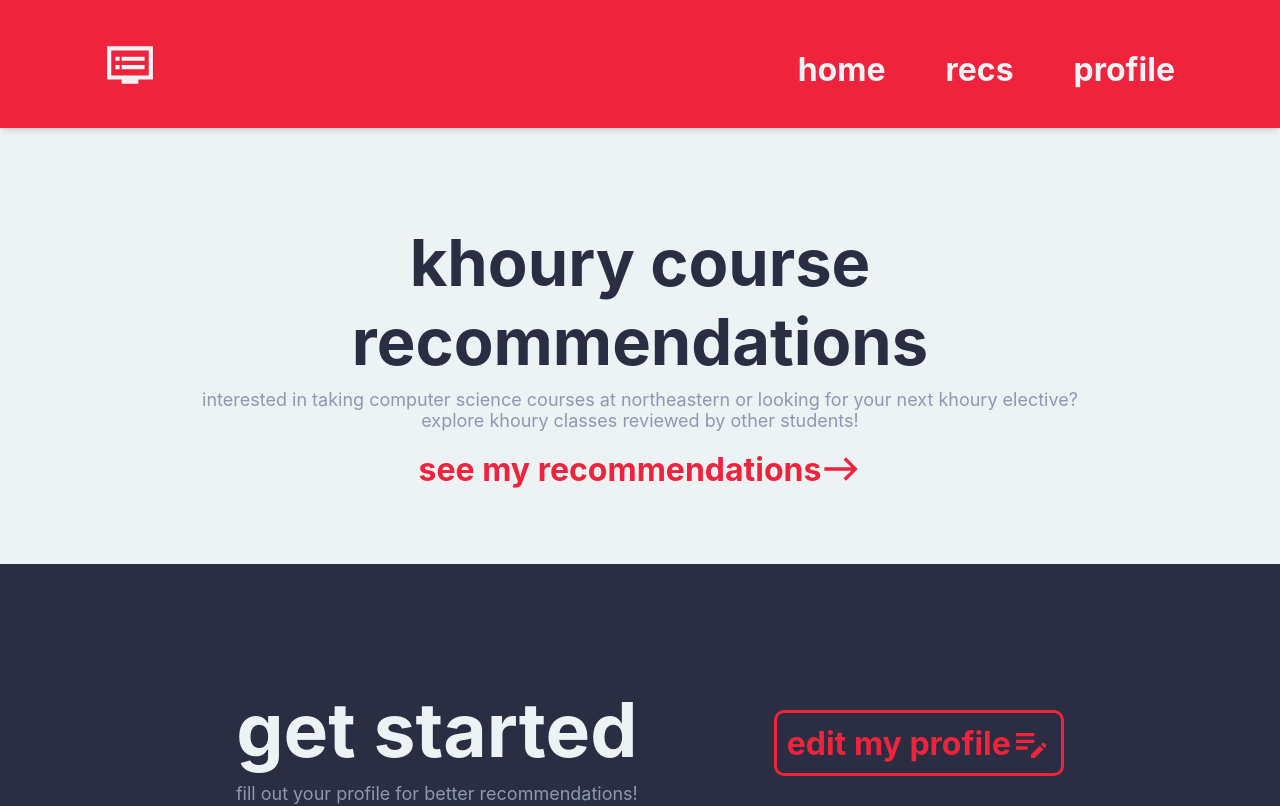
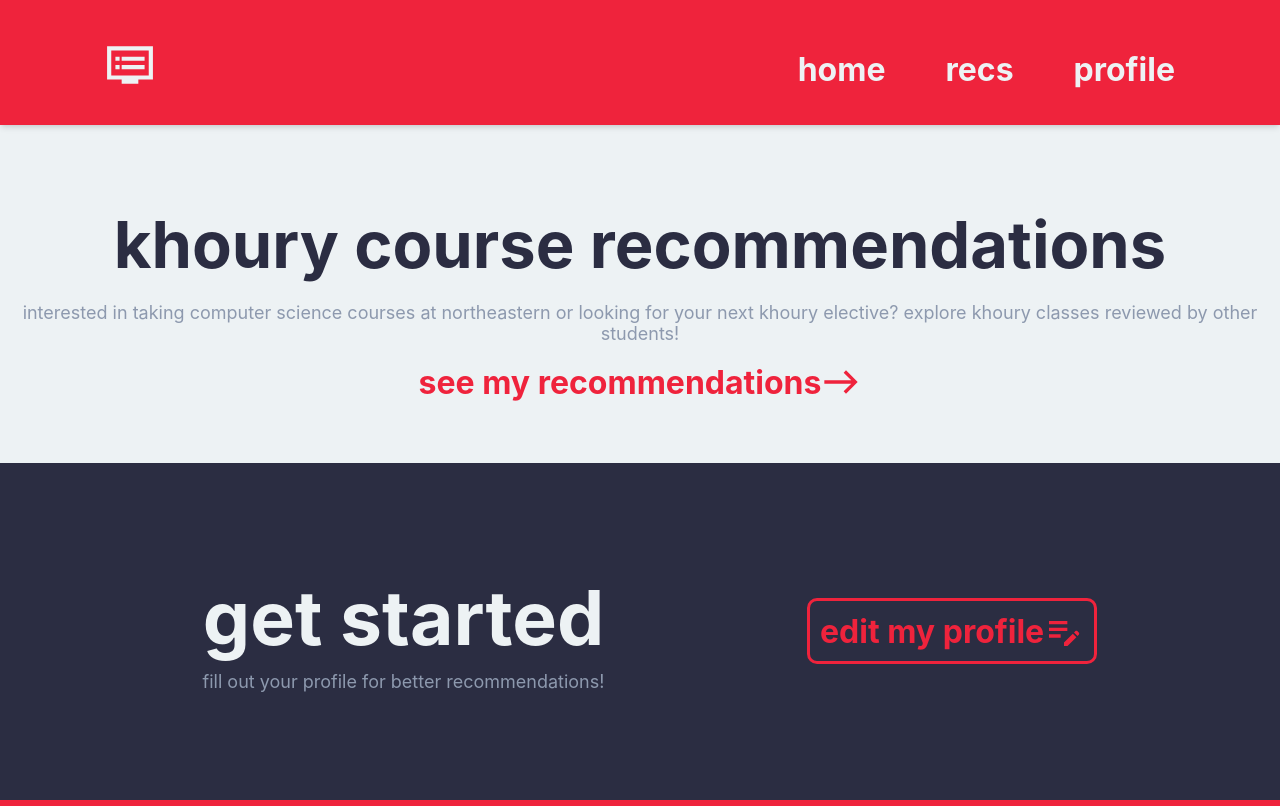
Before and after one commit to Oasis-NEU/f23-group17, a React (Create React App) app in the folder khoury-class-recs/: page / in a window 1280 px wide. Shown: the top 806 px of the page. Built offline with nearby package versions, Linux system fonts and the light colour scheme; the HTML template or start-up script is replaced by a standard one.

Commit message:
Added route for course details and other style improvements

```diff
--- a/khoury-class-recs/src/App.js
+++ b/khoury-class-recs/src/App.js
@@ -10,11 +10,12 @@
 import EditSavedCoursesPage from "./pages/user-profile/EditSavedCoursesPage";
 import EditReviewsPage from "./pages/user-profile/EditReviewsPage";
 import ScrollToTop from "./ScrollToTop";
+import CourseDetailsPage from "./pages/CourseDetailsPage";
 
 export default function App() {
   return (
     <div style={{ textAlign: "center" }}>
-    <ScrollToTop/>
+      <ScrollToTop />
       <Routes>
         <Route path="/" element={<HomePage />} />
         <Route
@@ -33,6 +34,7 @@
           element={<EditSavedCoursesPage />}
         />
         <Route path="/my-profile/edit-reviews" element={<EditReviewsPage />} />
+        <Route path="/courses/:ident" element={<CourseDetailsPage />} />
       </Routes>
     </div>
   );
--- a/khoury-class-recs/src/components/user-profile/ClassesTaken.js
+++ b/khoury-class-recs/src/components/user-profile/ClassesTaken.js
@@ -17,7 +17,7 @@
     <div className="user-profile-comp">
       <h2>classes you've taken</h2>
       {list ? (
-        <div>
+        <div style={{ minHeight: "50%" }}>
           {list.map((course) => (
             <CondensedCourseDescPreview
               ident={course.ident}
@@ -30,7 +30,7 @@
           ))}
         </div>
       ) : (
-        <div>
+        <div style={{ minHeight: "50%" }}>
           <p> you haven't taken any classes {" :( "} </p>
         </div>
       )}
--- a/khoury-class-recs/src/components/user-profile/SavedClasses.js
+++ b/khoury-class-recs/src/components/user-profile/SavedClasses.js
@@ -7,7 +7,7 @@
     <div className="user-profile-comp">
       <h2>your saved recommendations</h2>
       {list ? (
-        <div>
+        <div style={{ minHeight: "50%" }}>
           {list.map((course) => (
             <CondensedCourseDescPreview
               ident={course.ident}
@@ -20,7 +20,7 @@
           ))}
         </div>
       ) : (
-        <div>
+        <div style={{ minHeight: "50%" }}>
           <p> you haven't saved any classes {" :( "} </p>
         </div>
       )}
--- a/khoury-class-recs/src/components/user-profile/YourReviews.js
+++ b/khoury-class-recs/src/components/user-profile/YourReviews.js
@@ -5,7 +5,13 @@
   return (
     <div id="user-profile-reviews">
       <h2>your course reviews</h2>
-      {list ? <div></div> : <div>you haven't reviewed any classes</div>}
+      {list ? (
+        <div style={{ minHeight: "50%" }}> ze reviews</div>
+      ) : (
+        <div style={{ minHeight: "50%" }}>
+          you haven't reviewed any classes {" :("}
+        </div>
+      )}
       {list ? (
         <EditButton label="edit" path="/my-profile/edit-reviews" />
       ) : (
--- a/khoury-class-recs/src/components/user-profile/user-profile-style.css
+++ b/khoury-class-recs/src/components/user-profile/user-profile-style.css
@@ -15,7 +15,7 @@
 #user-profile-reviews {
   margin: 40px 0px 40px 0px;
   min-width: calc(80vw + 40px + 6px);
-  min-height: 30vh;
+  min-height: 40vh;
 }
 
 .user-profile-edit-button {
--- a/khoury-class-recs/src/layout/layout-styles.css
+++ b/khoury-class-recs/src/layout/layout-styles.css
@@ -6,9 +6,11 @@
 #header {
   position: sticky;
   top: 0;
+  left: 0;
+  right: 0;
   padding: 30px 75px 20px 75px;
   box-shadow: 0 4px 6px -1px rgb(0 0 0 / 0.1), 0 2px 4px -2px rgb(0 0 0 / 0.1);
-  max-height: fit-content;
+  height: 75px;
   z-index: 100;
 }
 
@@ -17,7 +19,7 @@
   justify-content: center;
   align-items: center;
   padding: 10px 200px 10px 200px;
-  max-height: fit-content;
+  height: 50px;
 }
 
 #header-nav-links {
--- /dev/null
+++ b/khoury-class-recs/src/pages/CourseDetailsPage.js
@@ -0,0 +1,14 @@
+import { useParams } from "react-router-dom";
+import Layout from "../layout/Layout";
+import "./pages-styles.css";
+
+export default function CourseDetailsPage() {
+  const { ident } = useParams();
+  // if ident doesn't exist in database, return error page
+
+  return (
+    <Layout>
+      <div className="page-content">{ident}</div>
+    </Layout>
+  );
+}
--- a/khoury-class-recs/src/pages/pages-styles.css
+++ b/khoury-class-recs/src/pages/pages-styles.css
@@ -2,14 +2,8 @@
   background-color: #ef233c;
 }
 .page-content {
-  min-width: 100vw;
-  max-width: 100vw;
-  min-height: 75vh;
-  background-color: #edf2f4;
-}
-
-#hero {
-  padding: 75px 200px 75px 200px;
+  width: 100%;
+  min-height: calc(100vh - 125px);
   background-color: #edf2f4;
 }
 
@@ -19,16 +13,26 @@
   margin: 0px;
 }
 
+#hero,
+#get-started {
+  min-height: calc((100vh - 125px) / 2);
+  display: flex;
+}
+
+#hero {
+  background-color: #edf2f4;
+  flex-direction: column;
+  align-items: center;
+  justify-content: center;
+}
+
 #hero h1 {
   color: #2b2d42;
-  padding-bottom: 0px;
-  margin-bottom: -10px;
+  margin-bottom: -20px;
 }
 
 #get-started {
   background-color: #2b2d42;
-  padding: 100px;
-  display: flex;
   justify-content: space-evenly;
   align-items: center;
 }
@@ -63,6 +67,7 @@
 
 #auth h1 {
   padding: 50px;
+  width: 60vw;
   text-shadow: 3px 3px #8d99ae;
   transform: scale(0.94);
   animation: scale 3s forwards cubic-bezier(0.5, 1, 0.89, 1);
@@ -85,7 +90,11 @@
 
 .auth-component-container {
   background-color: #ef233c;
+  display: flex;
+  align-items: center;
+  justify-content: center;
   padding: 30vh 150px 30vh 150px;
+  width: 40vw;
 }
 
 .edit-page {
```
